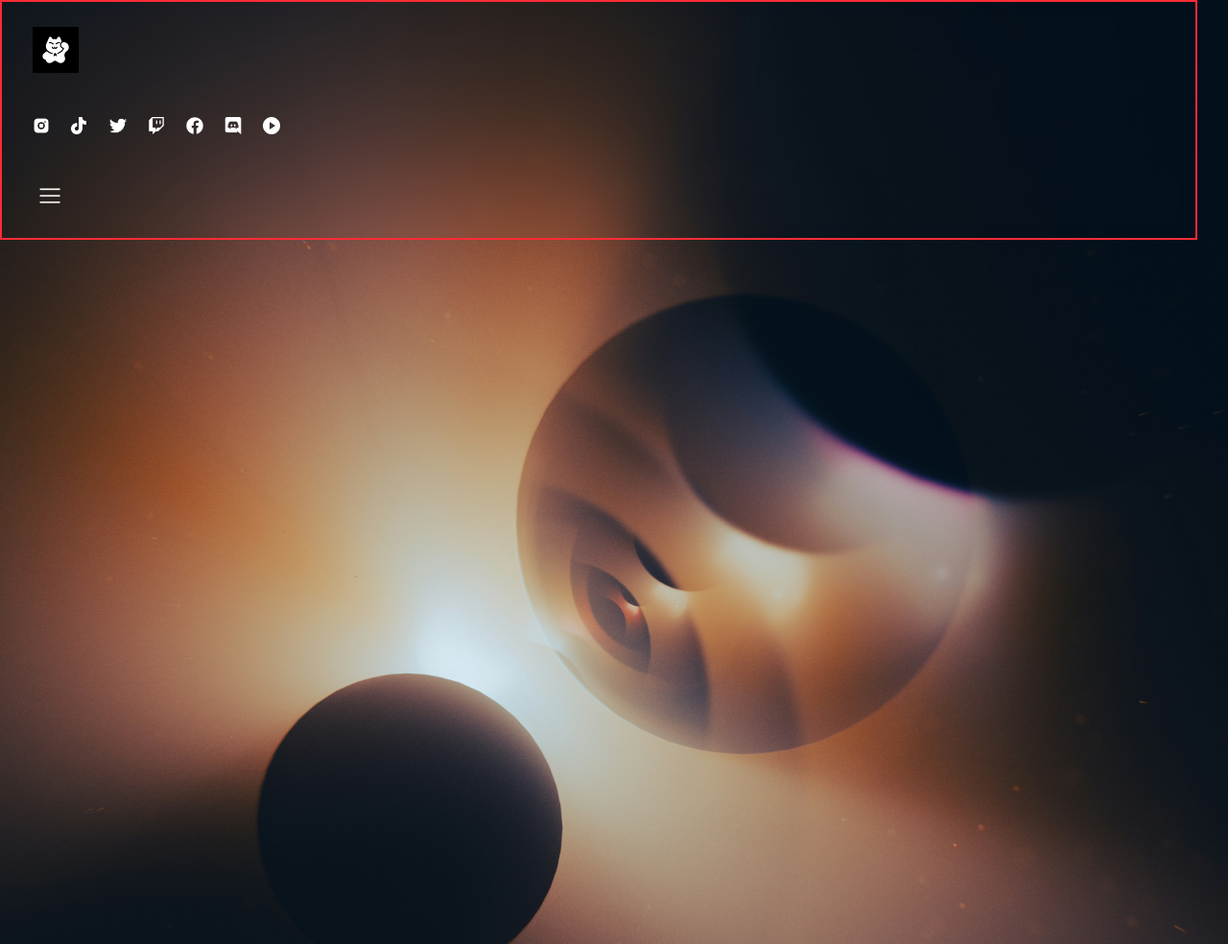
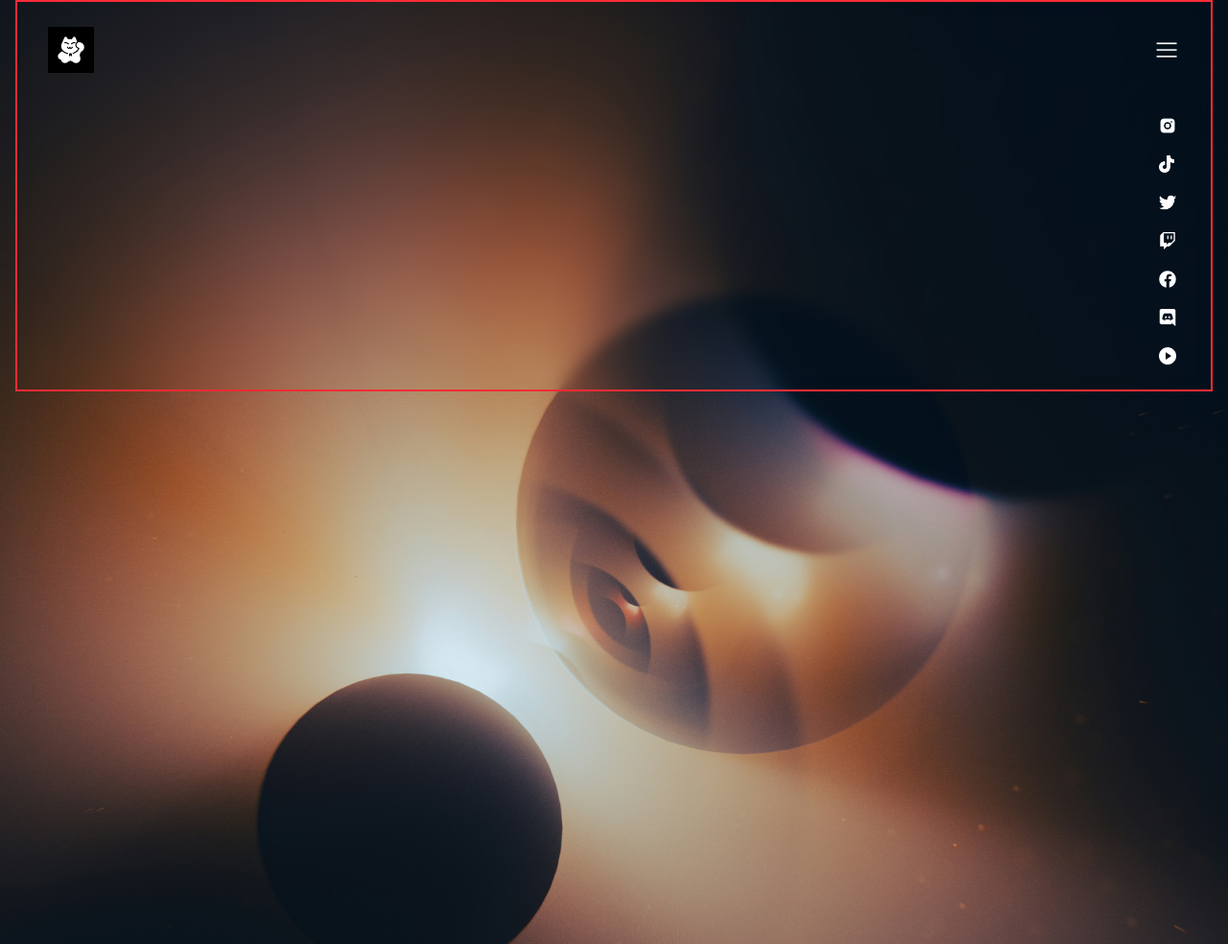
Before and after one commit to frantaing/monstercat-page-recreate, a website built with Vite: page index.html in a window 1280 px wide. Shown: the top 984 px of the page at 96% size. Built offline with nearby package versions, Linux system fonts and the light colour scheme; files whose address does not match are found by name.

Commit message:
feat apply responiveness to topbar navigation

```diff
--- a/index.html
+++ b/index.html
@@ -7,14 +7,20 @@
   </head>
   <body>
 
+    <div class="main-wrapper">
+
+      <div class="topnav-wrapper">
+
         <!-- Top navbar  -->
         <nav class="topnav">
 
+          <!-- Mobile topbar -->
+          <div class="flex justify-between items-center">
             <!-- Logo -->
-      <a href=""><img class="w-12 p-1.5 bg-background" src="cat.png" alt="Website logo"></a>
+            <a href=""><img class="w-9 p-1.5 bg-background sm:w-12 sm:p-1.5" src="cat.png" alt="Website logo"></a>
 
             <!-- Socials (top) -->
-      <div class="flex gap-5.5">
+            <div class="hidden gap-5.5 sm:flex lg:hidden">
               <a href=""><img class="topnav-social-icon" src="assets/icons/instagram.png" alt="Instagram"></a>
               <a href=""><img class="topnav-social-icon" src="assets/icons/tik-tok.png" alt="Tiktok"></a>
               <a href=""><img class="topnav-social-icon" src="assets/icons/twitter.png" alt="Twitter"></a>
@@ -26,19 +32,23 @@
 
             <!-- hamburger menu -->
             <button><img class="w-9" src="assets/icons/menu.png" alt="Open sidemenu button"></button>
+          </div>
 
           <!-- Socials (side) -->
-      <div class="hidden">
-        <a href=""><img src="assets/icons/instagram.png" alt="Instagram"></a>
-        <a href=""><img src="assets/icons/tik-tok.png" alt="Tiktok"></a>
-        <a href=""><img src="assets/icons/twitter.png" alt="Twitter"></a>
-        <a href=""><img src="assets/icons/twitch.png" alt="Twitch"></a>
-        <a href=""><img src="assets/icons/facebook.png" alt="Facebook"></a>
-        <a href=""><img src="assets/icons/discord.png" alt="Discord"></a>
-        <a href=""><img src="assets/icons/play-button.png" alt="Monstercat Player"></a>
+          <div class="hidden flex-col items-end gap-5.5 pr-2 lg:flex">
+            <a href=""><img class="topnav-social-icon" src="assets/icons/instagram.png" alt="Instagram"></a>
+            <a href=""><img class="topnav-social-icon" src="assets/icons/tik-tok.png" alt="Tiktok"></a>
+            <a href=""><img class="topnav-social-icon" src="assets/icons/twitter.png" alt="Twitter"></a>
+            <a href=""><img class="topnav-social-icon" src="assets/icons/twitch.png" alt="Twitch"></a>
+            <a href=""><img class="topnav-social-icon" src="assets/icons/facebook.png" alt="Facebook"></a>
+            <a href=""><img class="topnav-social-icon" src="assets/icons/discord.png" alt="Discord"></a>
+            <a href=""><img class="topnav-social-icon" src="assets/icons/play-button.png" alt="Monstercat Player"></a>
           </div>
 
         </nav>
+
+      </div>
+
 
       <!-- Sidenav -->
       <nav class="hidden">
@@ -382,6 +392,8 @@
 
       </footer>
 
+    </div>
+
     <script type="module" src="/src/main.js"></script>
   </body>
 </html>
--- a/src/style.css
+++ b/src/style.css
@@ -68,14 +68,16 @@ body {
     @apply
         fixed
         flex flex-col gap-11.5
-        w-full pl-4.5 pr-3 py-2.5
+        w-full pl-3.5 pr-3 py-2
         bg-background/40 backdrop-blur-sm
 
         border-2 border-red-500
 
+        sm:pl-4.5 sm:py-2.5
+
         lg:bg-background/0
         lg:max-w-[78rem]
         lg:pl-8 lg:pr-7 lg:py-6.5
-        xl:border-pink-50
-        2xl:border-blue-500
+        xl:max-w-[91rem]
+        2xl:max-w-[116rem]
 }
```
Lines whose indentation alone changed are shown as unchanged.
